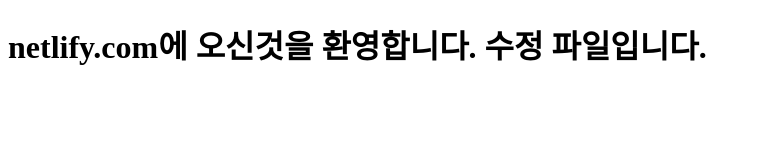
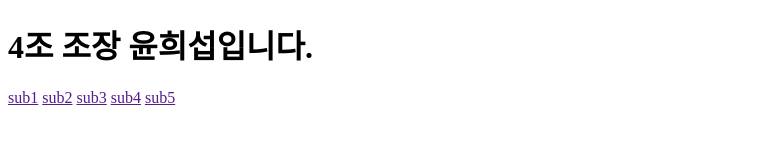
Before and after one commit to yhs8647/netlify_test, a plain HTML site: page index.html in a window 1280 px wide. Shown: the whole page, without its empty margins (0-761 px from the left). Drawn offline with Linux system fonts and the light colour scheme.

Commit message:
first commit

```diff
--- a/index.html
+++ b/index.html
@@ -7,6 +7,11 @@
     <title>Document</title>
 </head>
 <body>
-    <h1>netlify.com에 오신것을 환영합니다. 수정 파일입니다.</h1>
+    <h1>4조 조장 윤희섭입니다.</h1>
+    <a href="">sub1</a>
+    <a href="">sub2</a>
+    <a href="">sub3</a>
+    <a href="">sub4</a>
+    <a href="">sub5</a>
 </body>
 </html>
```
